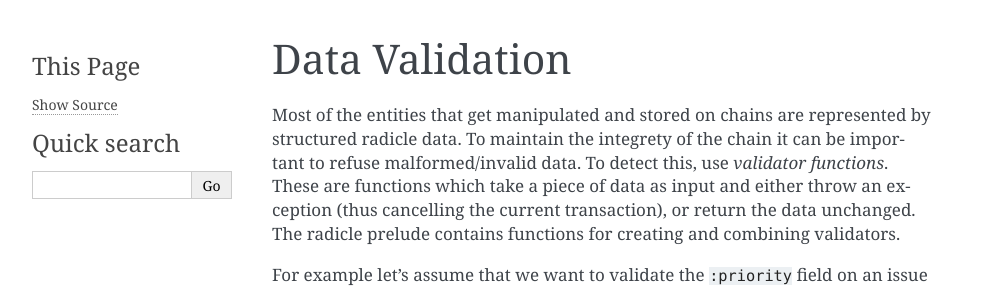
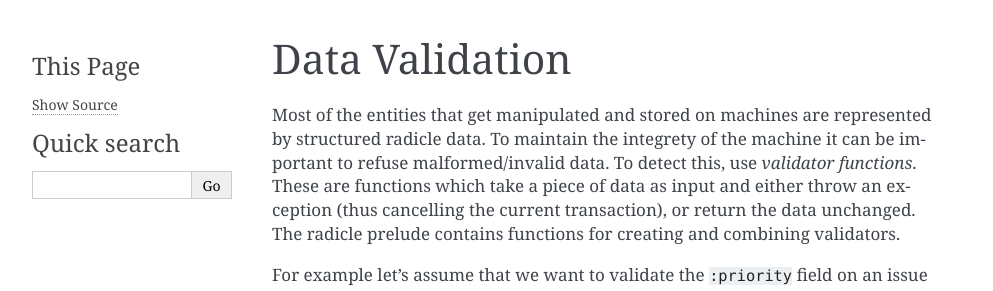
Before and after one commit to radicle-dev/radicle-alpha, a Sphinx documentation site: the page built from docs/source/guide/DataValidation.rst, in a window 1280 px wide. Shown: the top 291 px of the page, without its empty margins (148-1141 px from the left). Built offline with Sphinx 7.4.7, drawn with Linux system fonts in a browser that asks for light colours; pages that are not in the unit, such as notebooks, are missing from menus.

Commit message:
Replace 'chain' with 'machine'
We replace the term “chain” with “machine” in the code and the docs
using the following commands

    sed 's/chain/machine/g' rad/**/*.rad docs/source/**
    sed 's/Chain/Machine/g' rad/**/*.rad docs/source/**

We also remove the “Chains” guide which is hopelessly outdated.

```diff
--- a/docs/source/guide/DataValidation.rst
+++ b/docs/source/guide/DataValidation.rst
@@ -1,8 +1,8 @@
 Data Validation
 ==================
 
-Most of the entities that get manipulated and stored on chains are represented
-by structured radicle data. To maintain the integrety of the chain it can be
+Most of the entities that get manipulated and stored on machines are represented
+by structured radicle data. To maintain the integrety of the machine it can be
 important to refuse malformed/invalid data. To detect this, use *validator
 functions*. These are functions which take a piece of data as input and either
 throw an exception (thus cancelling the current transaction), or return the data
```
Also changed, not shown: docs/source/guide/index.rst (+5 -6 lines), 15 other files.
